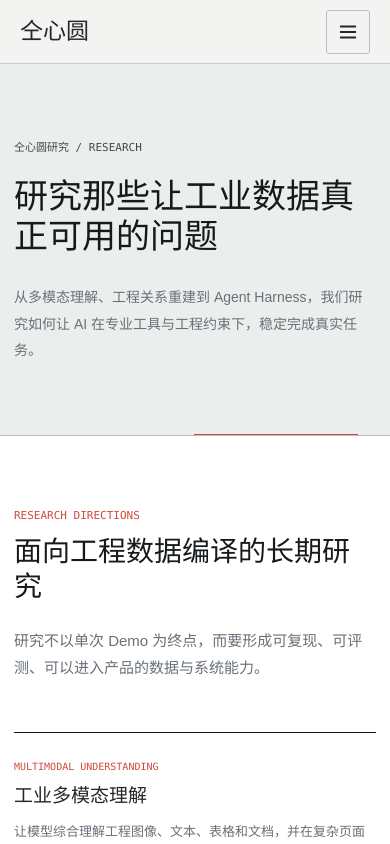
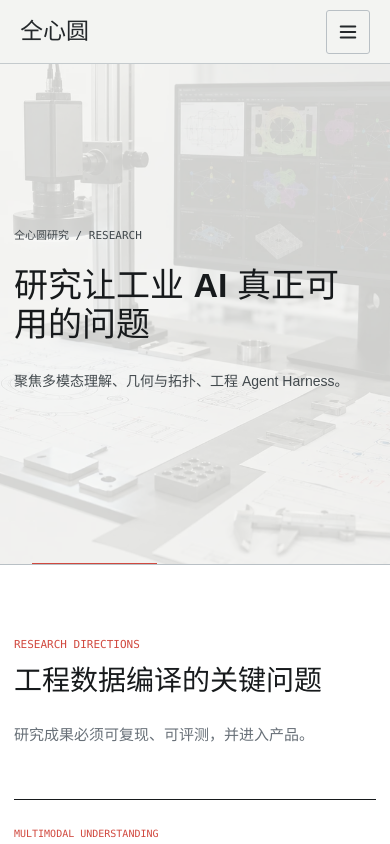
Before and after one commit to ConcentricCirclesMRTT/ConcentricCirclesMRTT.github.io, a React (Vite) app: page / in a window 390 px wide. Both pictures are taken after a click on the button "研究方向". Shown: the top 844 px of the page. Built offline with nearby package versions, Linux system fonts and the light colour scheme.

Commit message:
Add research page banner

```diff
--- a/src/App.tsx
+++ b/src/App.tsx
@@ -75,27 +75,27 @@ const researchAreas = [
   {
     label: "MULTIMODAL UNDERSTANDING",
     title: "工业多模态理解",
-    description: "让模型综合理解工程图像、文本、表格和文档，并在复杂页面中定位真正有用的信息。",
+    description: "联合理解工程图像、文本、表格与文档。",
   },
   {
     label: "GEOMETRY & RELATIONS",
     title: "几何、拓扑与工程关系",
-    description: "从图形元素出发，恢复构件、连接、约束与跨视图关系，让视觉结果符合工程逻辑。",
+    description: "恢复构件、连接、约束与跨视图关系。",
   },
   {
     label: "STRUCTURED PREDICTION",
     title: "结构化工程表达",
-    description: "研究 Schema 驱动的数据提取与中间表示，使结果可检索、可编辑、可计算。",
+    description: "以 Schema 和中间表示组织可计算的工程信息。",
   },
   {
     label: "ENGINEERING AGENT HARNESS",
     title: "工程 Agent Harness",
-    description: "研究如何组织多模态模型、领域 Skills、专业工具、验证器与人工复核，稳定完成高约束工程任务。",
+    description: "编排模型、领域 Skills、工具与验证流程。",
   },
   {
     label: "DATA & EVALUATION",
     title: "数据构造与可靠评测",
-    description: "围绕真实失败案例建设数据、评测和置信机制，持续识别能力边界并推动迭代。",
+    description: "用真实失败案例建设数据与评测体系。",
   },
 ];
 
@@ -323,15 +323,18 @@ function ResearchPage() {
   return (
     <main>
       <section className="inner-hero research-hero">
-        <div className="page-grid inner-hero-layout">
-          <div><p className="eyebrow">仝心圆研究 / RESEARCH</p><h1>研究那些让工业数据真正可用的问题</h1></div>
-          <p>从多模态理解、工程关系重建到 Agent Harness，我们研究如何让 AI 在专业工具与工程约束下，稳定完成真实任务。</p>
+        <div className="page-grid research-hero-layout">
+          <div className="research-hero-copy">
+            <p className="eyebrow">仝心圆研究 / RESEARCH</p>
+            <h1>研究让工业 AI 真正可用的问题</h1>
+            <p>聚焦多模态理解、几何与拓扑、工程 Agent Harness。</p>
+          </div>
         </div>
       </section>
       <section className="research-section" aria-labelledby="research-title">
         <div className="page-grid section-heading research-heading">
-          <div><p className="section-index">RESEARCH DIRECTIONS</p><h2 id="research-title">面向工程数据编译的长期研究</h2></div>
-          <p>研究不以单次 Demo 为终点，而要形成可复现、可评测、可以进入产品的数据与系统能力。</p>
+          <div><p className="section-index">RESEARCH DIRECTIONS</p><h2 id="research-title">工程数据编译的关键问题</h2></div>
+          <p>研究成果必须可复现、可评测，并进入产品。</p>
         </div>
         <div className="page-grid research-list">
           {researchAreas.map((area) => (
@@ -347,8 +350,7 @@ function ResearchPage() {
         <div className="page-grid harness-heading">
           <div><p className="section-index">AGENT HARNESS</p><h2 id="harness-title">让 AI 在工程约束下完成复杂任务</h2></div>
           <div>
-            <p>我们建设面向工程数据任务的 Agent Harness，将模型能力组织成可观测、可验证、可持续迭代的工作系统。</p>
-            <p>当前从铁塔工程重构等高约束任务开始，验证领域 Skills 与专业工具协同工作的边界。</p>
+            <p>用 Agent Harness 组织模型、领域 Skills、专业工具与验证器，从高约束任务中建立可靠工作流。</p>
           </div>
         </div>
         <div className="page-grid harness-grid">
@@ -361,7 +363,7 @@ function ResearchPage() {
       <section className="output-section research-values" aria-labelledby="research-values-title">
         <div className="page-grid output-heading">
           <div><p className="section-index light">HOW WE RESEARCH</p><h2 id="research-values-title">从真实数据出发，用工程结果回答</h2></div>
-          <p>模型能力、传统方法、行业规则和人工判断都服务于同一个目标：更可靠的数据结果。</p>
+          <p>模型、规则、工具和专家判断，共同对结果负责。</p>
         </div>
         <div className="page-grid outcome-grid customer-grid">
           <article><h3>真实问题</h3><p>从企业资料和实际工作流中定义任务，持续面对噪声、缺失和长尾情况。</p></article>
@@ -373,7 +375,7 @@ function ResearchPage() {
         <div className="page-grid research-cta-layout">
           <div><p className="section-index">WORK WITH US</p><h2>和我们一起，把开放问题做成真实能力</h2></div>
           <div>
-            <p>欢迎多模态 AI、计算机视觉、Agent、文档智能和工程数据方向的研究者与工程师加入。</p>
+            <p>欢迎多模态、计算机视觉、Agent 与工程数据方向的研究者和工程师。</p>
             <a className="text-button" href="#/careers">查看开放岗位 <ArrowRight size={17} /></a>
           </div>
         </div>
--- a/src/styles.css
+++ b/src/styles.css
@@ -374,6 +374,44 @@ span {
   line-height: 1.85;
 }
 
+.research-hero {
+  min-height: 540px;
+  padding: 0;
+  background-color: #f2f3f1;
+  background-image: url("/images/research-hero-lab-v1.webp");
+  background-repeat: no-repeat;
+  background-position: center;
+  background-size: cover;
+}
+
+.research-hero::after {
+  right: auto;
+  left: max(32px, calc((100vw - 1240px) / 2));
+  width: min(32vw, 400px);
+}
+
+.research-hero-layout {
+  position: relative;
+  z-index: 1;
+  display: flex;
+  align-items: center;
+  min-height: 540px;
+}
+
+.research-hero-copy {
+  width: min(500px, 42%);
+  padding: 72px 0 68px;
+}
+
+.research-hero-copy h1 { margin-bottom: 24px; }
+
+.research-hero-copy > p:last-child {
+  margin: 0;
+  color: #42494d;
+  font-size: 15px;
+  line-height: 1.8;
+}
+
 .section-link-row {
   display: flex;
   justify-content: flex-end;
@@ -2173,6 +2211,7 @@ span {
   .hero h1 { font-size: 62px; }
   .hero h2 { font-size: 29px; }
   .product-hero-copy { width: 47%; }
+  .research-hero-copy { width: 46%; }
   .output-workspace { grid-template-columns: 1fr 1fr; }
   .output-image, .attributes-panel pre, .steel-model { height: 330px; }
   .focus-layout { gap: 42px; }
@@ -2262,6 +2301,19 @@ span {
   }
   .product-hero-layout { min-height: 500px; }
   .product-hero-copy { width: 72%; padding: 66px 0; }
+  .inner-hero.research-hero {
+    min-height: 500px;
+    padding: 0;
+    background-position: 61% center;
+  }
+  .research-hero::before {
+    position: absolute;
+    inset: 0;
+    background: rgba(247, 247, 245, 0.72);
+    content: "";
+  }
+  .research-hero-layout { min-height: 500px; }
+  .research-hero-copy { width: 72%; padding: 66px 0; }
   .hero-description { font-size: 15px; }
   .hero-status { bottom: 36px; }
   .hero-index { display: none; }
@@ -2408,6 +2460,16 @@ span {
   .product-hero-copy { width: 100%; padding: 64px 0 70px; }
   .product-hero-copy h1 { max-width: 350px; }
   .product-hero-copy > p:last-child { max-width: 360px; font-size: 14px; }
+  .inner-hero.research-hero {
+    min-height: 500px;
+    padding: 0;
+    background-position: 68% center;
+  }
+  .research-hero::before { background: rgba(247, 247, 245, 0.84); }
+  .research-hero-layout { min-height: 500px; }
+  .research-hero-copy { width: 100%; padding: 64px 0 70px; }
+  .research-hero-copy h1 { max-width: 340px; }
+  .research-hero-copy > p:last-child { max-width: 350px; font-size: 14px; }
   .problem-section { padding: 76px 0 64px; }
   .evidence-strip { grid-template-columns: 1fr; }
   .evidence-item { border-right: 0; border-bottom: 1px solid var(--line); }
```
Also changed, not shown: public/images/research-hero-lab-v1.webp (added).
